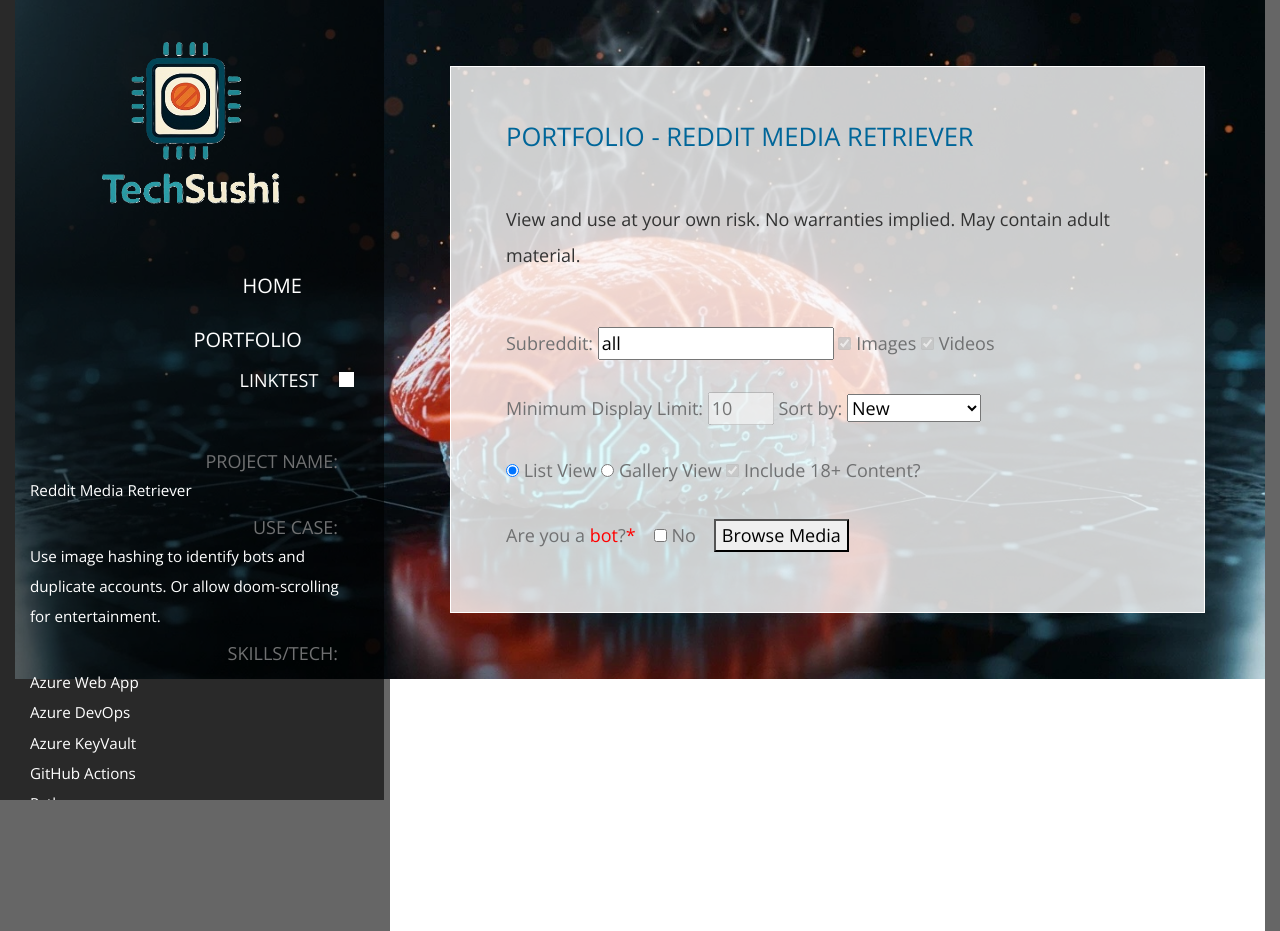
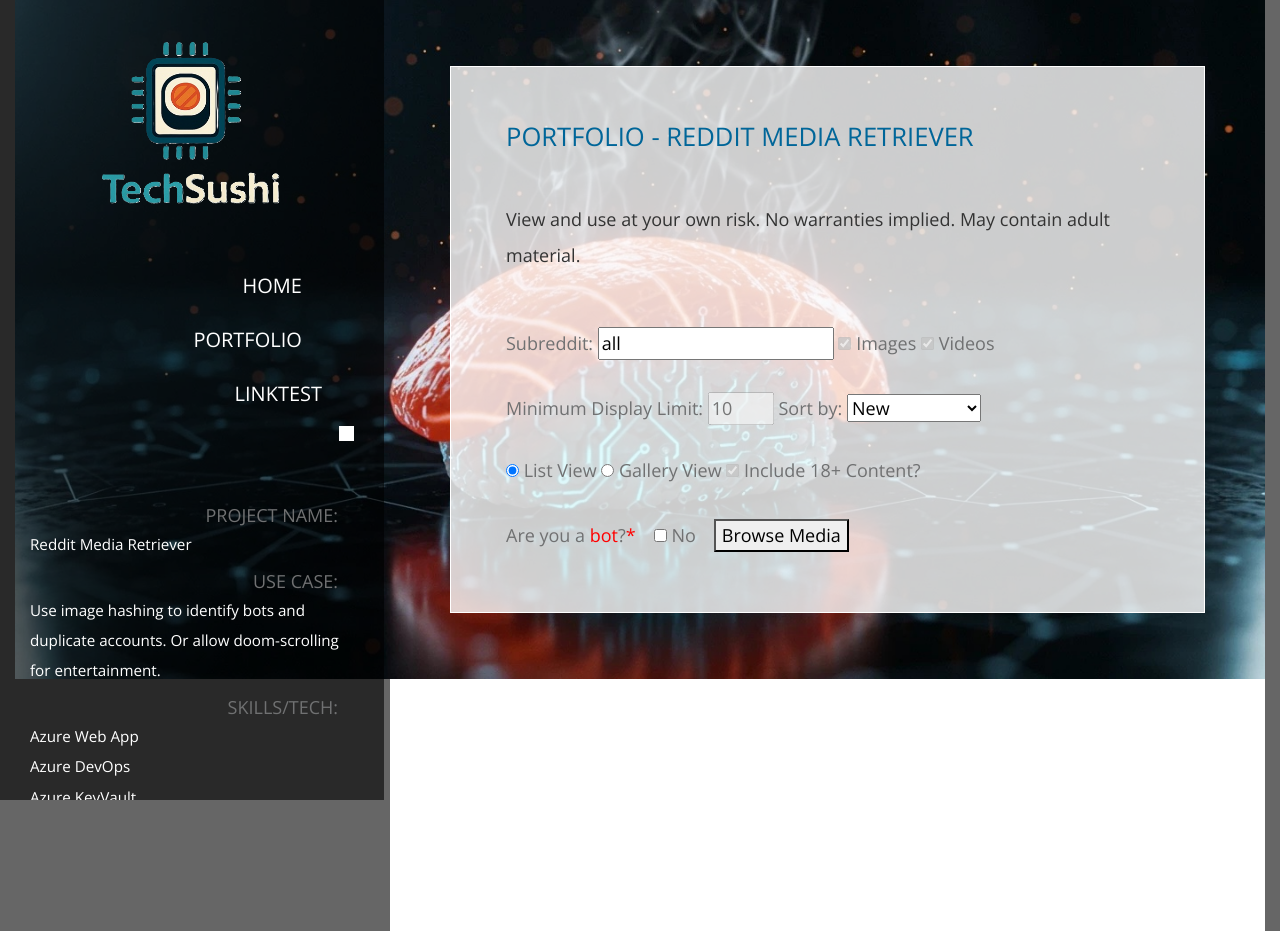
Before and after one commit to jdturbeau/repo-techsushi-portfolio-py, a Flask app: page /rmrwrap in a window 1280 px wide. Run offline with Flask 3, Linux system fonts and the light colour scheme; some libraries are stand-ins or nearby versions.

Commit message:
Fix navbar link formatting in proj_navbar.html

```diff
--- a/templates/proj_navbar.html
+++ b/templates/proj_navbar.html
@@ -20,11 +20,10 @@
                   </a>
                 </li>
                   <li class="nav-item">
-                  <!-- <a href="https://www.google.com" class="nav-link" target="_blank"> -->
-                        <a href="https://www.google.com" target="_blank">
-                    <span class="d-inline-block mr-3 text-uppercase">LinkTest</span>
+                  <a href="https://www.google.com" class="nav-link" target="_blank">
+                    <span class="d-inline-block mr-3 text-uppercase">LinkTest</span></a>
                     <span class="d-inline-block tm-white-rect"></span>
-                  </a>
+
                 </li>
             <br><br>
                 <li class="nav-item">
```
